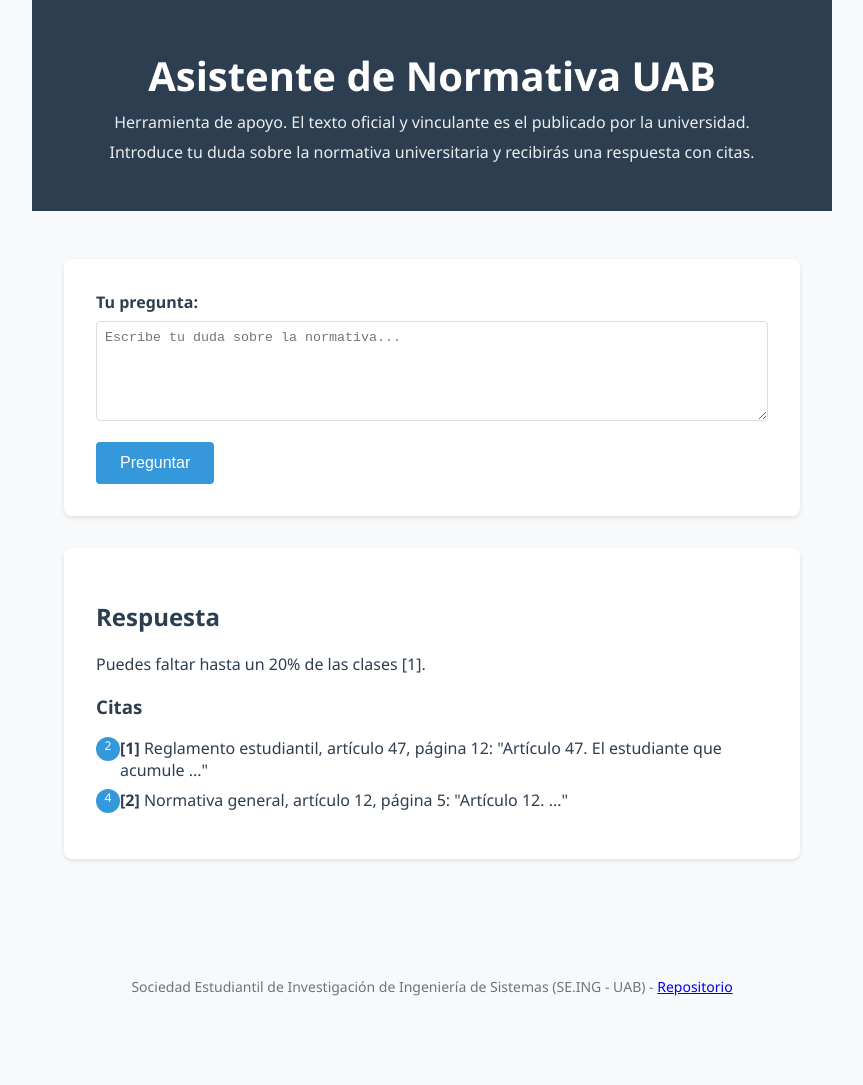
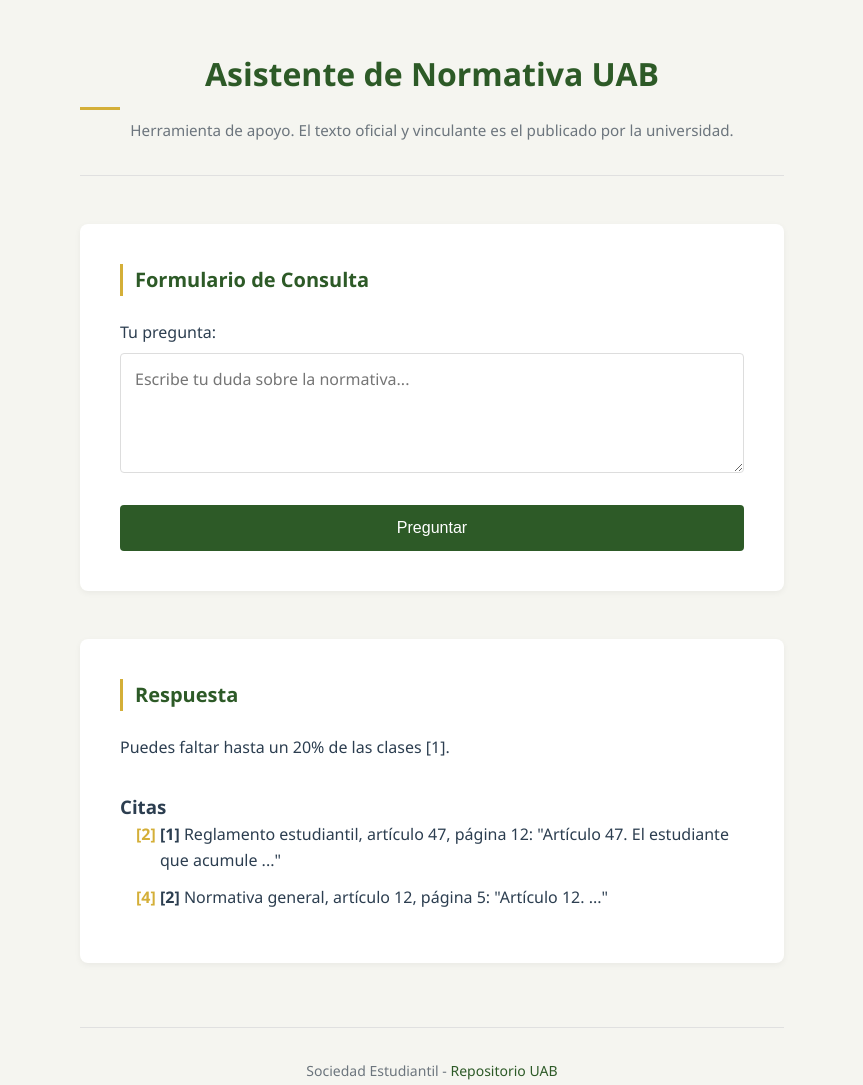
Before and after one commit to mcondoriuab/normativa-uab, a plain HTML site: page apps/web/index.html in a window 1280 px wide. Shown: the whole page, without its empty margins (208-1071 px from the left). Before the commit the page ends 1034 px from the top, so only its background shows below. Drawn offline with Linux system fonts and the light colour scheme.

Commit message:
FE-001: estilo minimalista UAB - renovado colores verde oro y diseño limpio

```diff
--- a/apps/web/estilos.css
+++ b/apps/web/estilos.css
@@ -1,157 +1,202 @@
-/* Variables CSS para modo claro y oscuro */
+/* ========================================
+   ESTILO MINIMALISTA UAB - Universidad Autónoma de Barcelona
+   Colores oficiales: UAB Green (verde) y UAB Gold (oro)
+   ======================================== */
+
+/* Variables -- colores oficiales UAB */
 :root {
-  --color-primary: #2c3e50;
-  --color-secondary: #3498db;
-  --color-background: #f8f9fa;
-  --color-text: #2c3e50;
-  --color-light-text: #6c757d;
+  --uab-green: #2d5a27;     /* UAB Green - verde principal */
+  --uab-green-light: #3e7d37; /* Verde más claro para hover */
+  --uab-gold: #d4af38;      /* UAB Gold - oro */
+  --uab-gold-light: #e8c545;  /* Oro más claro */
+  --color-background: #f5f5f0; /* Fondo gris muy claro / off-white */
+  --color-text: #2c3e50;      /* Gris oscuro para texto */
+  --color-text-light: #6c757d; /* Gris claro para texto secundario */
   --max-width: 800px;
 }
 
-/* Reset y base */
+/* --- Reset y base --- */
 * {
   box-sizing: border-box;
+  margin: 0;
+  padding: 0;
 }
 
 body {
-  font-family: 'Segoe UI', Tahoma, Geneva, Verdana, sans-serif;
-  margin: 0;
-  padding: 0;
+  font-family: 'Segoe UI', system-ui, -apple-system, sans-serif;
   background-color: var(--color-background);
   color: var(--color-text);
+  line-height: 1.6;
   max-width: var(--max-width);
   margin: 0 auto;
+  padding: 2rem;
 }
 
-/* Header */
+/* --- Header --- */
 header {
-  background-color: var(--color-primary);
-  color: white;
-  padding: 2rem 1rem;
   text-align: center;
+  margin-bottom: 3rem;
+  padding-bottom: 2rem;
+  border-bottom: 1px solid #e0e0e0;
 }
 
 header h1 {
-  margin: 0;
+  color: var(--uab-green);
   font-size: 2rem;
+  margin-bottom: 0.5rem;
+}
+
+header h1::after {
+  content: '';
+  display: block;
+  width: 40px;
+  height: 3px;
+  background: var(--uab-gold);
+  margin-top: 0.5rem;
 }
 
 header p {
-  margin: 0.5rem 0 0 0;
-  font-size: 1rem;
-  opacity: 0.9;
+  color: var(--color-text-light);
+  font-size: 0.95rem;
 }
 
-/* Main */
-main {
-  padding: 2rem 1rem;
+/* --- Form --- */
+.form-section {
+  background: white;
+  padding: 2rem;
+  border-radius: 8px;
+  box-shadow: 0 2px 6px rgba(0,0,0,0.05);
+  margin-bottom: 3rem;
 }
 
-form {
-  background: white;
-  padding: 1.5rem;
-  border-radius: 8px;
-  margin-bottom: 2rem;
-  box-shadow: 0 2px 4px rgba(0,0,0,0.1);
+.form-section h2 {
+  color: var(--uab-green);
+  margin-bottom: 1.5rem;
+  font-size: 1.25rem;
+  border-left: 3px solid var(--uab-gold);
+  padding-left: 0.75rem;
 }
 
 label {
   display: block;
   margin-bottom: 0.5rem;
-  font-weight: bold;
+  font-weight: 500;
+  color: var(--color-text);
 }
 
 textarea {
   width: 100%;
-  min-height: 100px;
-  padding: 0.5rem;
+  min-height: 120px;
+  padding: 0.875rem;
   margin-bottom: 1rem;
   border: 1px solid #ddd;
   border-radius: 4px;
+  font-size: 1rem;
   resize: vertical;
+  font-family: inherit;
+}
+
+textarea:focus {
+  outline: none;
+  border-color: var(--uab-green);
+  box-shadow: 0 0 0 3px rgba(45, 90, 39, 0.15);
 }
 
 button {
-  background-color: var(--color-secondary);
+  background: var(--uab-green);
   color: white;
   border: none;
-  padding: 0.75rem 1.5rem;
+  padding: 0.875rem 1.5rem;
   border-radius: 4px;
+  font-size: 1rem;
+  font-weight: 500;
   cursor: pointer;
-  font-size: 1rem;
+  width: 100%;
+  margin-top: 0.5rem;
 }
 
 button:hover {
-  background-color: #2980b9;
+  background: var(--uab-green-light);
 }
 
-/* Respuesta */
-#respuesta {
+button:focus-visible {
+  outline: 2px solid var(--uab-gold);
+  outline-offset: 2px;
+}
+
+/* --- Respuesta --- */
+.respuesta-section {
   background: white;
-  padding: 1.5rem;
+  padding: 2rem;
   border-radius: 8px;
+  box-shadow: 0 2px 6px rgba(0,0,0,0.05);
+}
+
+.respuesta-section h2 {
+  color: var(--uab-green);
+  margin-bottom: 1.5rem;
+  font-size: 1.25rem;
+  border-left: 3px solid var(--uab-gold);
+  padding-left: 0.75rem;
+}
+
+#respuesta-texto {
   margin-bottom: 2rem;
-  box-shadow: 0 2px 4px rgba(0,0,0,0.1);
+  color: var(--color-text);
+}
+
+#respuesta-texto strong {
+  color: var(--uab-green);
 }
 
 #citas {
   list-style: none;
-  padding: 0;
+  padding-left: 1rem;
 }
 
 #citas li {
-  margin-bottom: 0.5rem;
+  margin-bottom: 0.75rem;
   padding-left: 1.5rem;
   position: relative;
 }
 
 #citas li::before {
-  content: counter(list-item);
-  counter-increment: list-item;
+  content: '[' counter(list-item) ']';
   position: absolute;
   left: 0;
   top: 0;
-  background: var(--color-secondary);
-  color: white;
-  width: 1.5rem;
-  height: 1.5rem;
-  border-radius: 50%;
-  font-size: 0.75rem;
-  text-align: center;
-  line-height: 1.5;
+  color: var(--uab-gold);
+  font-weight: bold;
+  counter-increment: list-item;
 }
 
-/* Footer */
+/* --- Footer --- */
 footer {
   text-align: center;
-  padding: 1rem;
-  color: var(--color-light-text);
+  margin-top: 4rem;
+  padding-top: 2rem;
+  border-top: 1px solid #e0e0e0;
+  color: var(--color-text-light);
   font-size: 0.875rem;
 }
 
-/* Responsive */
+footer a {
+  color: var(--uab-green);
+  text-decoration: none;
+}
+
+footer a:hover {
+  text-decoration: underline;
+}
+
+/* --- Responsive --- */
 @media (min-width: 768px) {
-  header {
-    padding: 3rem 2rem;
+  body {
+    padding: 3rem;
   }
 
-  header h1 {
-    font-size: 2.5rem;
-  }
-
-  main {
-    padding: 3rem 2rem;
-  }
-
-  form {
-    padding: 2rem;
-  }
-
-  #respuesta {
-    padding: 2rem;
-  }
-
-  footer {
-    padding: 1.5rem;
+  .form-section,
+  .respuesta-section {
+    padding: 2.5rem;
   }
 }
--- a/apps/web/index.html
+++ b/apps/web/index.html
@@ -5,25 +5,28 @@
   <meta name="viewport" content="width=device-width, initial-scale=1.0">
   <title>Asistente de Normativa UAB</title>
   <link rel="stylesheet" href="estilos.css">
-  <script src="app.js" defer></script>
 </head>
 <body>
+
   <header>
     <h1>Asistente de Normativa UAB</h1>
     <p class="aviso-legal">Herramienta de apoyo. El texto oficial y vinculante es el publicado por la universidad.</p>
-    <p>Introduce tu duda sobre la normativa universitaria y recibirás una respuesta con citas.</p>
   </header>
 
   <main>
-    <form id="formulario">
-      <label for="pregunta">Tu pregunta:</label>
-      <textarea id="pregunta" name="pregunta" rows="3" placeholder="Escribe tu duda sobre la normativa..." required maxlength="500"></textarea>
-      <button type="submit">Preguntar</button>
-    </form>
 
-    <section id="respuesta">
+    <section class="form-section">
+      <h2>Formulario de Consulta</h2>
+      <form id="formulario">
+        <label for="pregunta">Tu pregunta:</label>
+        <textarea id="pregunta" name="pregunta" rows="3" placeholder="Escribe tu duda sobre la normativa..." required maxlength="500"></textarea>
+        <button type="submit">Preguntar</button>
+      </form>
+    </section>
+
+    <section class="respuesta-section">
       <h2>Respuesta</h2>
-      <p>Puedes faltar hasta un 20% de las clases [1].</p>
+      <p id="respuesta-texto">Puedes faltar hasta un 20% de las clases [1].</p>
       <h3>Citas</h3>
       <ol id="citas">
         <li>
@@ -35,10 +38,12 @@
           "Artículo 12. ..."</li>
       </ol>
     </section>
+
   </main>
 
   <footer>
-    <p>Sociedad Estudiantil de Investigación de Ingeniería de Sistemas (SE.ING - UAB) - <a href="https://github.com/mcondoriuab/normativa-uab">Repositorio</a></p>
+    <p>Sociedad Estudiantil - <a href="https://github.com/mcondoriuab/normativa-uab">Repositorio UAB</a></p>
   </footer>
+
 </body>
 </html>
```
